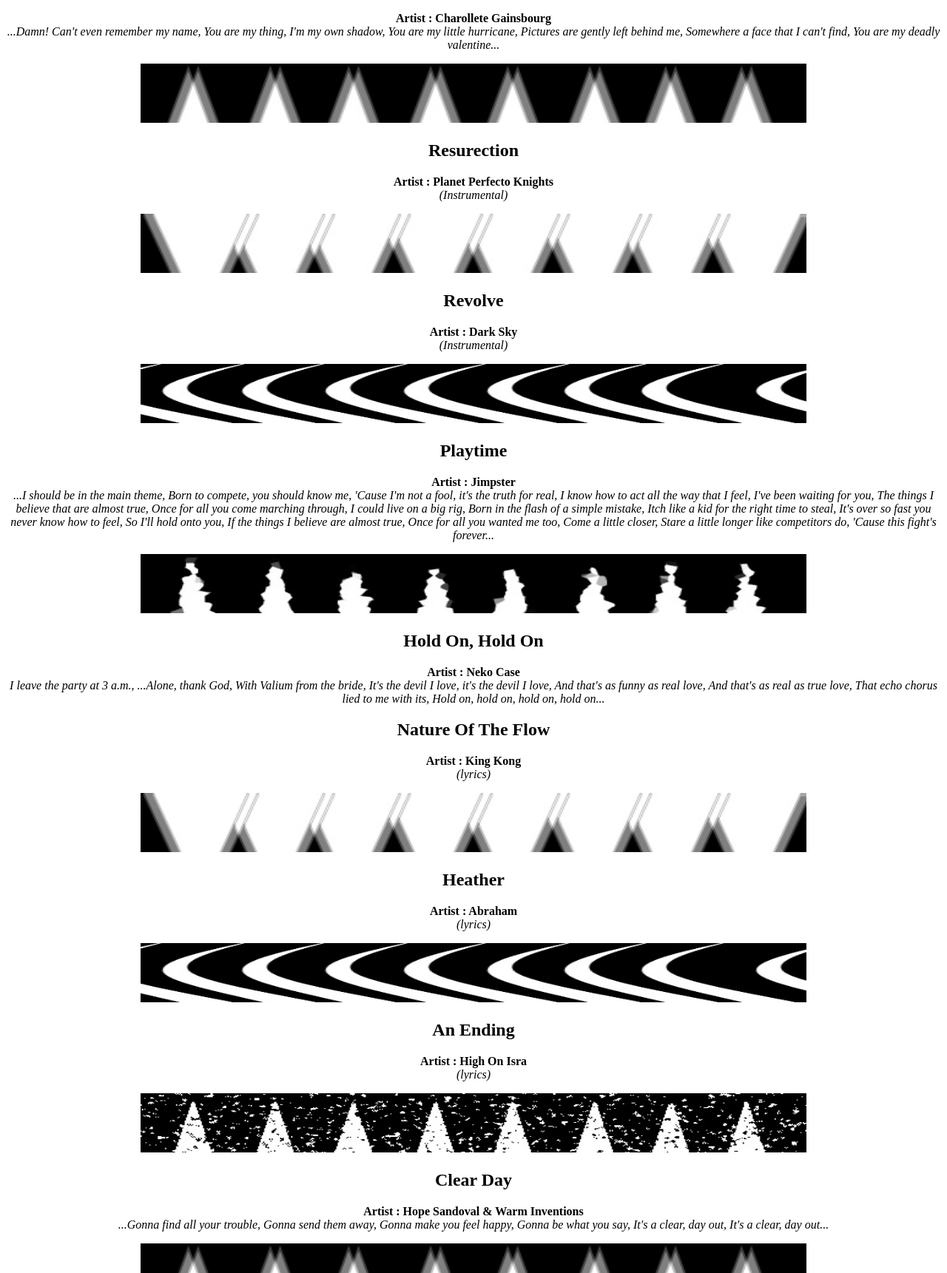
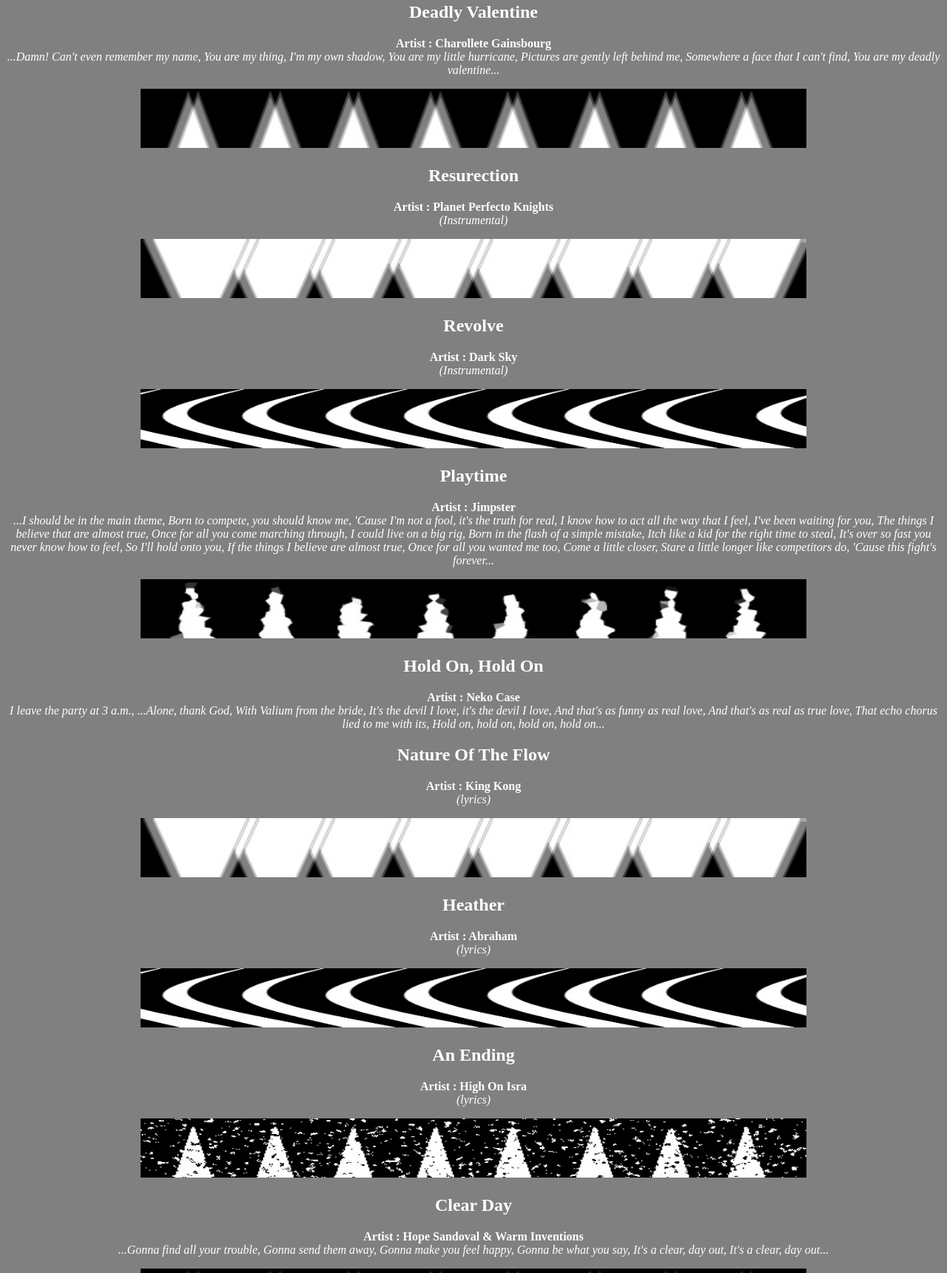
Before and after one commit to l27374/Mixtape, a plain HTML site: page index.html in a window 1280 px wide. Shown: the part 1079-2800 px from the top of the page at 74% size. Drawn offline with Linux system fonts and the light colour scheme.

Commit message:
Add files via upload

```diff
--- a/index.html
+++ b/index.html
@@ -11,16 +11,14 @@
     <title></title>
   </head>
   <body>
+    <body style="background-color:grey">
+      <p style="color:#FFFFFF";>
     <center>
     <img src="images\triangles_original.jpg">
     <br>
-    <!-- Change image above  -->
     <img src="images\lees_playlist.jpg"
     <br>
-    <h2>(a collection of interesting random songs)</h2>
-<!-- <a href="#arc_shot">Arc Shot</a><br />
-<a href="#interlude">Interlude</a><br />
-<a href="#prologue">Prologue</a><br /><br /> -->
+    <h2 style="color:#FFFFFF">(a collection of interesting random songs)</h2>
   <ol>
     <li><a href="#diamond">Diamond In The Dark - Liam Gallagher</a></li>
     <li><a href="#hospital">Hospital - Madison Cunningham</a></li>
@@ -35,9 +33,10 @@
     <li><a href="#clear">Clear Day - Hope Sandoval & Warm Inventions</a></li>
     <li><a href="#ponto">Ponto Sem Retorno - Cool Hipnoise</a></li>
   </ol>
+  <br>
   <hr>
-<h2 id="diamond">Diamond In The Dark</h2>
-<p><b>Artist : Liam Gallagher</b>
+<h2 id="diamond" style="color:#FFFFFF">Diamond In The Dark</h2>
+<p style="color:#FFFFFF"><b>Artist : Liam Gallagher</b>
   <br><i>
     ...There's a fire in the sky,
     And baby, there's a red dawn in my eyes,
@@ -49,8 +48,8 @@
     I'm shining like a diamond in the dark...</i>
 </p>
 <img src="images\triangles1.jpg" width="900" height="80">
-<h2 id="hospital">Hospital</h2>
-<p><b>Artist : Madison Cunningham</b>
+<h2 id="hospital" style="color:#FFFFFF">Hospital</h2>
+<p style="color:#FFFFFF"><b>Artist : Madison Cunningham</b>
   <br><i>
     ...Even heartache looks so easy,
     To a pair of grievin' eyes,
@@ -63,8 +62,8 @@
     To maintain some sort of life...</i>
 </p>
 <img src="images\triangles5.jpg" width="900" height="80">
-<h2 id="deadly">Deadly Valentine</h2>
-<p><b>Artist : Charollete Gainsbourg</b>
+<h2 id="deadly" style="color:#FFFFFF">Deadly Valentine</h2>
+<p style="color:#FFFFFF"><b>Artist : Charollete Gainsbourg</b>
     <br><i>
     ...Damn!
     Can't even remember my name,
@@ -75,18 +74,18 @@
     You are my deadly valentine...</i>
 </p>
 <img src="images\triangles3.jpg" width="900" height="80">
-<h2 id="resurection">Resurection</h2>
-<p><b>Artist : Planet Perfecto Knights</b>
+<h2 id="resurection" style="color:#FFFFFF">Resurection</h2>
+<p style="color:#FFFFFF"><b>Artist : Planet Perfecto Knights</b>
   <br><i>(Instrumental)</i>
 </p>
 <img src="images\triangles4.jpg" width="900" height="80">
-<h2 id="revolve">Revolve</h2>
-<p><b>Artist : Dark Sky</b>
+<h2 id="revolve" style="color:#FFFFFF">Revolve</h2>
+<p style="color:#FFFFFF"><b>Artist : Dark Sky</b>
   <br><i>(Instrumental)</i>
 </p>
 <img src="images\triangles5.jpg" width="900" height="80">
-<h2 id="playtime">Playtime</h2>
-<p><b>Artist : Jimpster</b>
+<h2 id="playtime" style="color:#FFFFFF">Playtime</h2>
+<p style="color:#FFFFFF"><b>Artist : Jimpster</b>
   <br><i>
     ...I should be in the main theme,
     Born to compete, you should know me,
@@ -107,8 +106,8 @@
     'Cause this fight's forever...</i>
   </p>
   <img src="images\triangles6.jpg" width="900" height="80">
-<h2 id="holdon">Hold On, Hold On</h2>
-<p><b>Artist : Neko Case</b>
+<h2 id="holdon" style="color:#FFFFFF">Hold On, Hold On</h2>
+<p style="color:#FFFFFF"><b>Artist : Neko Case</b>
   <br><i>I leave the party at 3 a.m.,
     ...Alone, thank God,
     With Valium from the bride,
@@ -118,20 +117,20 @@
     That echo chorus lied to me with its,
     Hold on, hold on, hold on, hold on...</i>
   </p>
-<h2 id="nature">Nature Of The Flow</h2>
-<p><b>Artist : King Kong</b>
+<h2 id="nature" style="color:#FFFFFF">Nature Of The Flow</h2>
+<p style="color:#FFFFFF"><b>Artist : King Kong</b>
 <br><i>(lyrics)</i></p>
 <img src="images\triangles4.jpg" width="900" height="80">
-<h2 id="heather">Heather</h2>
-<p><b>Artist : Abraham</b>
+<h2 id="heather" style="color:#FFFFFF">Heather</h2>
+<p style="color:#FFFFFF"><b>Artist : Abraham</b>
 <br><i>(lyrics)</i></p>
 <img src="images\triangles5.jpg" width="900" height="80">
-<h2 id="ending">An Ending</h2>
-<p><b>Artist : High On Isra</b>
+<h2 id="ending" style="color:#FFFFFF">An Ending</h2>
+<p style="color:#FFFFFF"><b>Artist : High On Isra</b>
 <br><i>(lyrics)</i></p>
 <img src="images\triangles1.jpg" width="900" height="80">
-<h2 id="clear">Clear Day</h2>
-<p><b>Artist : Hope Sandoval & Warm Inventions</b>
+<h2 id="clear" style="color:#FFFFFF">Clear Day</h2>
+<p style="color:#FFFFFF"><b>Artist : Hope Sandoval & Warm Inventions</b>
 <br><i>
     ...Gonna find all your trouble,
     Gonna send them away,
@@ -141,8 +140,8 @@
     It's a clear, day out...</i>
 </p>
 <img src="images\triangles3.jpg" width="900" height="80">
-<h2 id="ponto">Ponto Sem Retorno</h2>
-<p><b>Artist : Cool Hipnoise</b>
+<h2 id="ponto" style="color:#FFFFFF">Ponto Sem Retorno</h2>
+<p style="color:#FFFFFF"><b>Artist : Cool Hipnoise</b>
   <br><i>
     ...Há tanto que o tempo te deixou,
     como se te esquecesses,
```
